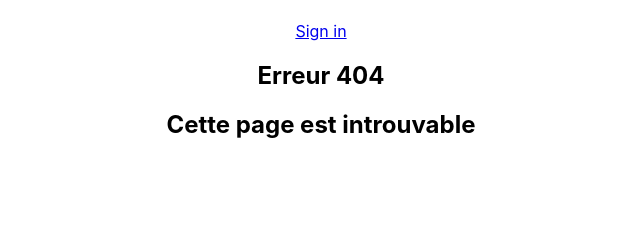
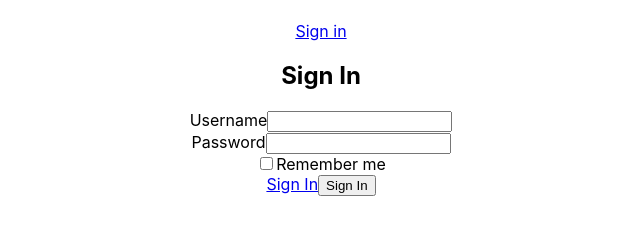
Before and after one commit to Tomhashcat/ArgentBank-website, a React (Create React App) app in the folder argentbank-website/: page /login in a window 1280 px wide. Before the commit this address had no page. Shown: the part 365-600 px from the top of the page, without its empty margins (319-959 px from the left). Built offline with nearby package versions, Linux system fonts and the light colour scheme.

Commit message:
:add loginPage + Routes

```diff
--- a/argentbank-website/src/App.js
+++ b/argentbank-website/src/App.js
@@ -4,6 +4,7 @@
 import Home from './pages/Home/Home';
 import Header from './components/Header/Header';
 import Error from './pages/Error/Error';
+import LoginPage from './pages/login/login';
 function App() {
   return (
     <div className="App">
@@ -12,7 +13,7 @@
     <main>
       <Routes>
         <Route path="/" element={<Home />} />
-
+        <Route path="/login" element={<LoginPage />} />
         <Route path="/*" element={<Error />} />
       </Routes>
     </main>
--- a/argentbank-website/src/components/Header/Header.jsx
+++ b/argentbank-website/src/components/Header/Header.jsx
@@ -13,16 +13,16 @@
     return (
 
     <header className="main-nav">
-        <a className="main-nav-logo" href="./index.html">
+        <Link className="main-nav-logo" to="/">
             <img
                 className="main-nav-logo-image"
                 src="./designs/img/argentBankLogo.png"
                 alt="Argent Bank Logo"
             />
             <h1 className="sr-only">Argent Bank</h1>
-        </a>
+        </Link>
         <div>
-            <Link to="/Login" className="main-nav-item" href="./sign-in.html"><i className="fa fa-user-circle"></i>Sign in</Link>
+            <Link to="/Login" className="main-nav-item" ><i className="fa fa-user-circle"></i>Sign in</Link>
         </div>
     </header>
 );
--- a/argentbank-website/src/pages/Home/Home.jsx
+++ b/argentbank-website/src/pages/Home/Home.jsx
@@ -1,4 +1,4 @@
-import { useEffect, useState } from 'react';
+
 import React from 'react';
 
 /**
@@ -7,7 +7,7 @@
  */
 function Home(){
 	return (
-		<>
+
 		<main>
 		<div className="hero">
         <section className="hero-content">
@@ -21,7 +21,7 @@
       <section className="features">
         <h2 className="sr-only">Features</h2>
         <div className="feature-item">
-          <img src="./img/icon-chat.png" alt="Chat Icon" class="feature-icon" />
+          <img src="./img/icon-chat.png" alt="Chat Icon" className="feature-icon" />
           <h3 className="feature-item-title">You are our #1 priority</h3>
           <p>
             Need to talk to a representative? You can get in touch through our
@@ -53,7 +53,7 @@
         </div>
       </section>
     </main>
-		</>
+
 	);
 
 	}
--- a/argentbank-website/src/pages/login/login.jsx
+++ b/argentbank-website/src/pages/login/login.jsx
@@ -0,0 +1,34 @@
+import React from "react";
+
+function LoginPage() {
+  return (
+    <main className="main bg-dark">
+      <section className="sign-in-content">
+        <i className="fa fa-user-circle sign-in-icon"></i>
+        <h1>Sign In</h1>
+        <form>
+          <div className="input-wrapper">
+            <label htmlFor="username">Username</label>
+            <input type="text" id="username" />
+          </div>
+          <div className="input-wrapper">
+            <label htmlFor="password">Password</label>
+            <input type="password" id="password" />
+          </div>
+          <div className="input-remember">
+            <input type="checkbox" id="remember-me" />
+            <label htmlFor="remember-me">Remember me</label>
+          </div>
+
+          <a href="./user.html" className="sign-in-button">
+            Sign In
+          </a>
+
+          <button className="sign-in-button">Sign In</button>
+        </form>
+      </section>
+    </main>
+  );
+}
+
+export default LoginPage;
```
